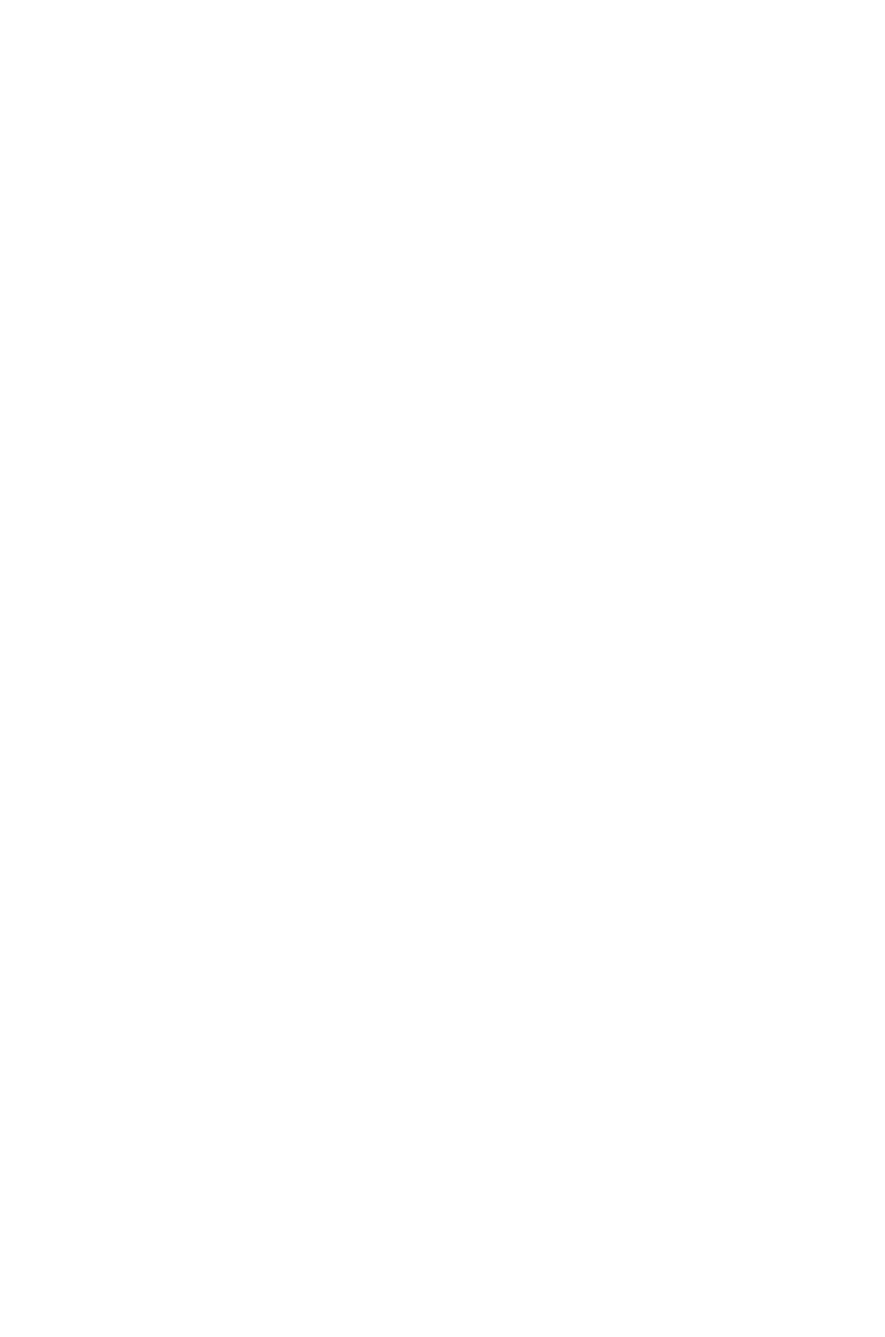
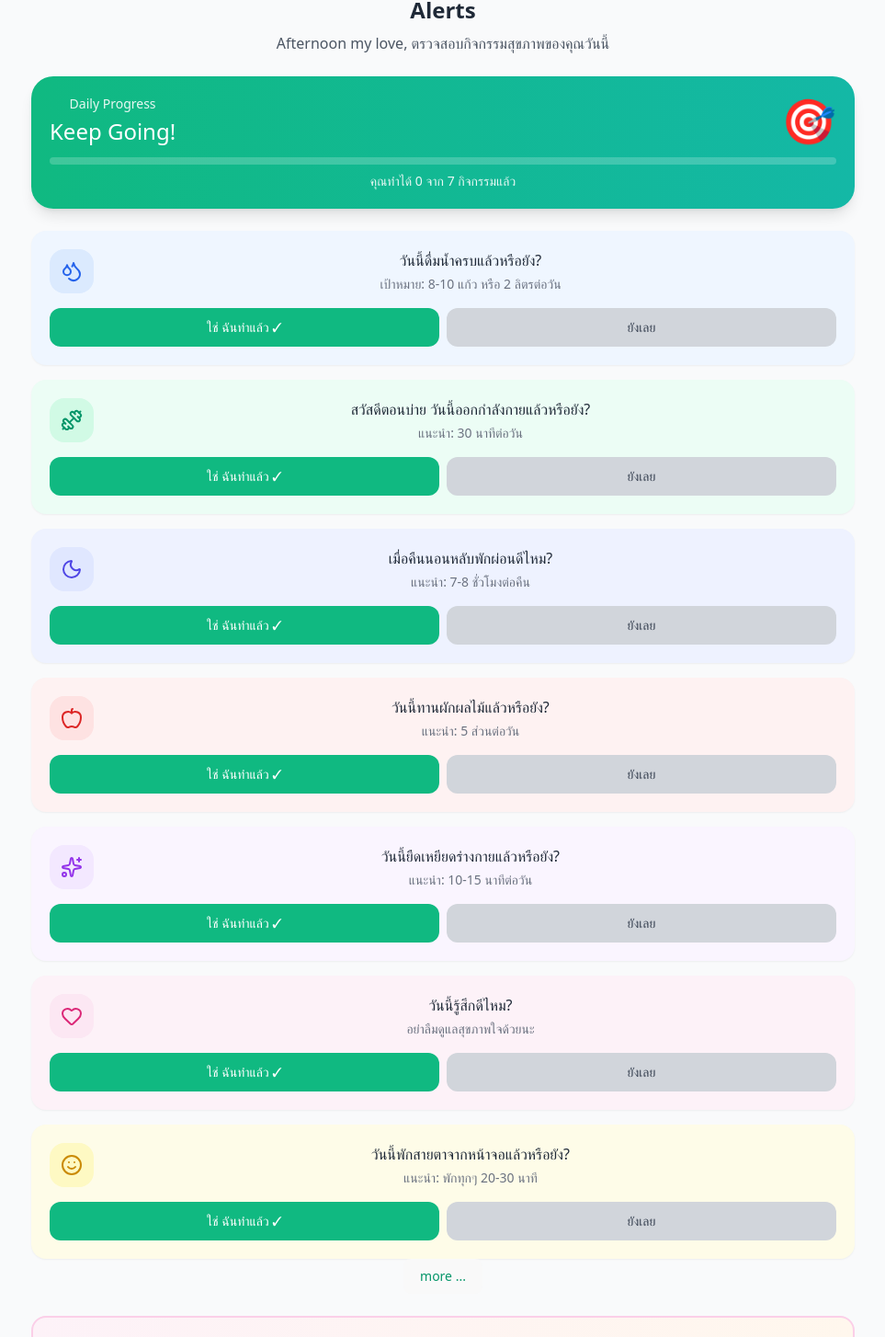
Before and after one commit to PatcharaSudLor/React-Web-Selfcare-Front, a React (Vite) app in the folder selfcare-frontend/: page /alerts in a window 1280 px wide. Before the commit this address had no page. Shown: the part 133-1587 px from the top of the page at 92% size, without its empty margins (158-1121 px from the left). Before the commit the page ends 800 px from the top, so only its background shows below. Built offline with nearby package versions, Linux system fonts and the light colour scheme.

Commit message:
alert-firstver

```diff
--- a/selfcare-frontend/src/App.tsx
+++ b/selfcare-frontend/src/App.tsx
@@ -23,6 +23,7 @@ import ProfilePage from './components/pages/ProfilePage'
 import TipsPage from './components/pages/TipsPage'
 import type { Tip } from './components/pages/TipsPage'
 import TipDetailPage from './components/pages/TipDetailPage'
+import AlertPage from './components/pages/AlertPage'
 import type { WeeklyWorkoutPlan } from './utils/workoutGenerator'
 import './App.css'
 import { useState } from 'react'
@@ -98,6 +99,7 @@ function AppContent() {
       {/* Pages within MainLayout */}
       <Route element={<MainLayout currentPage={location.pathname} onNavigate={(path) => navigate(path)} onLogout={handleLogout} />}>
         <Route path="/home" element={<HomePage />} />
+        <Route path="/alerts" element={<AlertPage />} />
         <Route path="/profile" element={<ProfilePage onBack={() => navigate('/home')} profileImage="https://api.dicebear.com/7.x/avataaars/svg?seed=default" onLogout={handleLogout} />} />
         <Route path="/meals" element={<MealPlanner onBack={() => navigate('/home')} onGeneratePlan={(data) => { setMealPlanData(data); navigate('/meals/schedule'); }} />} />
         <Route path="/workouts" element={<WorkoutPlanner onBack={() => navigate('/home')} onGeneratePlan={(data) => { setWorkoutPlanData(data); navigate('/workouts/schedule'); }} />} />
--- /dev/null
+++ b/selfcare-frontend/src/components/pages/AlertPage.tsx
@@ -0,0 +1,282 @@
+import { useState } from 'react';
+import { Droplets, Dumbbell, Moon, Apple, Smile, Sparkles, Heart } from 'lucide-react';
+import { div } from 'framer-motion/m';
+
+interface Alert {
+  id: string;
+  icon: React.ReactNode;
+  iconColor: string;
+  bgColor: string;
+  question: string;
+  questionTh: string;
+  detail?: string;
+  category: string;
+}
+
+interface AlertCardProps {
+  alert: Alert;
+  answered: 'yes' | 'no' | null;
+  onAnswer: (alertId: string, answer: 'yes' | 'no') => void;
+  onEdit: (alertId: string) => void;
+}
+
+function AlertCard({ alert, answered, onAnswer, onEdit }: AlertCardProps) {
+  const handleAnswer = (answer: 'yes' | 'no') => {
+    onAnswer(alert.id, answer);
+  };
+
+  const handleEdit = () => {
+    onEdit(alert.id);
+  };
+
+  return (
+    <div className={`${alert.bgColor} rounded-2xl p-5 shadow-sm transition-all ${answered ? 'scale-[0.98]' : ''}`}>
+      {/* Icon and Question */}
+      <div className="flex items-start gap-3 mb-4">
+        <div className={`w-12 h-12 ${alert.iconColor} rounded-2xl flex items-center justify-center flex-shrink-0`}>
+          {alert.icon}
+        </div>
+        <div className="flex-1">
+          <p className="text-gray-800 mb-1">{alert.questionTh}</p>
+          {alert.detail && (
+            <p className="text-sm text-gray-500">{alert.detail}</p>
+          )}
+        </div>
+      </div>
+
+      {/* Answer Buttons or Response */}
+      {!answered ? (
+        <div className="flex gap-2">
+          <button
+            onClick={() => handleAnswer('yes')}
+            className="flex-1 bg-emerald-500 hover:bg-emerald-600 text-white py-2.5 rounded-xl transition-colors text-sm"
+          >
+            ใช่ ฉันทำแล้ว ✓
+          </button>
+          <button
+            onClick={() => handleAnswer('no')}
+            className="flex-1 bg-gray-300 hover:bg-gray-400 text-gray-700 py-2.5 rounded-xl transition-colors text-sm"
+          >
+            ยังเลย
+          </button>
+        </div>
+      ) : (
+        <div className="flex gap-2">
+          <div
+            className={`flex-1 text-center py-2.5 rounded-xl ${
+              answered === 'yes'
+                ? 'bg-emerald-100 text-emerald-700'
+                : 'bg-orange-100 text-orange-700'
+            }`}
+          >
+            {answered === 'yes' ? (
+              <span>เยี่ยมมาก! 🎉</span>
+            ) : (
+              <span>ไว้ครั้งหน้านะ! 💪</span>
+            )}
+          </div>
+          <button
+            onClick={handleEdit}
+            className="flex-shrink-0 px-4 bg-gray-200 hover:bg-gray-300 text-gray-700 py-2.5 rounded-xl transition-colors text-sm font-medium"
+          >
+            แก้ไข
+          </button>
+        </div>
+      )}
+    </div>
+  );
+}
+
+export default function AlertPage() {
+  const currentHour = new Date().getHours();
+  const greeting = currentHour < 12 ? 'Morning' : currentHour < 18 ? 'Afternoon' : 'Evening';
+  const greetingTh = currentHour < 12 ? 'สวัสดีตอนเช้า' : currentHour < 18 ? 'สวัสดีตอนบ่าย' : 'สวัสดีตอนเย็น';
+
+  const [completedCount, setCompletedCount] = useState(0);
+  const [answeredAlerts, setAnsweredAlerts] = useState<Record<string, 'yes' | 'no'>>({});
+
+  const alerts: Alert[] = [
+    {
+      id: '1',
+      icon: <Droplets className="w-6 h-6 text-blue-600" />,
+      iconColor: 'bg-blue-100',
+      bgColor: 'bg-blue-50',
+      question: 'Do you drink water yet?',
+      questionTh: 'วันนี้ดื่มน้ำครบแล้วหรือยัง?',
+      detail: 'เป้าหมาย: 8-10 แก้ว หรือ 2 ลิตรต่อวัน',
+      category: 'hydration',
+    },
+    {
+      id: '2',
+      icon: <Dumbbell className="w-6 h-6 text-emerald-600" />,
+      iconColor: 'bg-emerald-100',
+      bgColor: 'bg-emerald-50',
+      question: 'Do you exercise today?',
+      questionTh: `${greetingTh} วันนี้ออกกำลังกายแล้วหรือยัง?`,
+      detail: 'แนะนำ: 30 นาทีต่อวัน',
+      category: 'exercise',
+    },
+    {
+      id: '3',
+      icon: <Moon className="w-6 h-6 text-indigo-600" />,
+      iconColor: 'bg-indigo-100',
+      bgColor: 'bg-indigo-50',
+      question: 'Did you sleep well last night?',
+      questionTh: 'เมื่อคืนนอนหลับพักผ่อนดีไหม?',
+      detail: 'แนะนำ: 7-8 ชั่วโมงต่อคืน',
+      category: 'sleep',
+    },
+    {
+      id: '4',
+      icon: <Apple className="w-6 h-6 text-red-600" />,
+      iconColor: 'bg-red-100',
+      bgColor: 'bg-red-50',
+      question: 'Have you eaten fruits today?',
+      questionTh: 'วันนี้ทานผักผลไม้แล้วหรือยัง?',
+      detail: 'แนะนำ: 5 ส่วนต่อวัน',
+      category: 'nutrition',
+    },
+    {
+      id: '5',
+      icon: <Sparkles className="w-6 h-6 text-purple-600" />,
+      iconColor: 'bg-purple-100',
+      bgColor: 'bg-purple-50',
+      question: 'Did you stretch today?',
+      questionTh: 'วันนี้ยืดเหยียดร่างกายแล้วหรือยัง?',
+      detail: 'แนะนำ: 10-15 นาทีต่อวัน',
+      category: 'stretching',
+    },
+    {
+      id: '6',
+      icon: <Heart className="w-6 h-6 text-pink-600" />,
+      iconColor: 'bg-pink-100',
+      bgColor: 'bg-pink-50',
+      question: 'How are you feeling today?',
+      questionTh: 'วันนี้รู้สึกดีไหม?',
+      detail: 'อย่าลืมดูแลสุขภาพใจด้วยนะ',
+      category: 'mental',
+    },
+    {
+      id: '7',
+      icon: <Smile className="w-6 h-6 text-yellow-600" />,
+      iconColor: 'bg-yellow-100',
+      bgColor: 'bg-yellow-50',
+      question: 'Did you take a break?',
+      questionTh: 'วันนี้พักสายตาจากหน้าจอแล้วหรือยัง?',
+      detail: 'แนะนำ: พักทุกๆ 20-30 นาที',
+      category: 'rest',
+    },
+  ];
+
+  const handleAlertAnswer = (alertId: string, answer: 'yes' | 'no') => {
+    const previousAnswer = answeredAlerts[alertId];
+
+    // If answering 'yes'
+    if (answer === 'yes') {
+      // Only increase count if it wasn't 'yes' before
+      if (previousAnswer !== 'yes') {
+        setCompletedCount((prev) => prev + 1);
+      }
+    }
+    // If answering 'no'
+    else {
+      // Only decrease count if it was 'yes' before
+      if (previousAnswer === 'yes') {
+        setCompletedCount((prev) => prev - 1);
+      }
+    }
+
+    // Update the answered state
+    setAnsweredAlerts((prev) => ({
+      ...prev,
+      [alertId]: answer,
+    }));
+  };
+
+  const handleEditAlert = (alertId: string) => {
+    const previousAnswer = answeredAlerts[alertId];
+
+    // If it was 'yes', decrease count
+    if (previousAnswer === 'yes') {
+      setCompletedCount((prev) => prev - 1);
+    }
+
+    // Remove the answered status
+    setAnsweredAlerts((prev) => {
+      const updated = { ...prev };
+      delete updated[alertId];
+      return updated;
+    });
+  };
+
+  const progressPercentage = (completedCount / alerts.length) * 100;
+
+  return (
+    <div className="w-full max-w-4xl mx-auto">
+      {/* Header */}
+      <div className="mb-6">
+        <h2 className="text-2xl font-bold text-gray-800 mb-2">Alerts</h2>
+        <p className="text-gray-600">
+          {greeting} my love, ตรวจสอบกิจกรรมสุขภาพของคุณวันนี้
+        </p>
+      </div>
+
+      {/* Stats Summary */}
+      <div className="bg-gradient-to-r from-emerald-500 to-teal-500 rounded-3xl p-5 mb-6 text-white shadow-lg">
+        <div className="flex items-center justify-between mb-3">
+          <div>
+            <p className="text-sm opacity-90 mb-1">Daily Progress</p>
+            <p className="text-2xl">Keep Going!</p>
+          </div>
+          <div className="text-5xl">🎯</div>
+        </div>
+        <div className="bg-white bg-opacity-20 rounded-full h-2 overflow-hidden">
+          <div
+            className="bg-white h-full rounded-full transition-all duration-300"
+            style={{ width: `${progressPercentage}%` }}
+          ></div>
+        </div>
+        <p className="text-sm mt-2 opacity-90">คุณทำได้ {completedCount} จาก {alerts.length} กิจกรรมแล้ว</p>
+      </div>
+
+      {/* Alert Cards */}
+      <div className="space-y-4">
+        {alerts.map((alert) => (
+          <AlertCard
+            key={alert.id}
+            alert={alert}
+            answered={answeredAlerts[alert.id] || null}
+            onAnswer={handleAlertAnswer}
+            onEdit={handleEditAlert}
+          />
+        ))}
+      </div>
+
+      {/* Load More */}
+      <div className="text-center">
+        <button className="text-emerald-600 hover:text-emerald-700 text-sm py-2">
+          more ...
+        </button>
+      </div>
+
+      {/* Motivational Quote */}
+  <div className="mt-6 bg-gradient-to-r from-pink-50 to-orange-50 rounded-2xl p-5 border-2 border-pink-200">
+  <div className="flex items-start gap-3">
+
+    <div className="text-3xl mt-1">💡</div>
+
+    <div className="flex flex-col">
+      <p className="text-gray-800 text-sm text-left font-semibold m-0 leading-tight -ml-1">
+        Quote of the Day
+      </p>
+
+      <p className="text-sm text-left text-gray-600 italic m-0">
+        "การดูแลสุขภาพของตัวเองคือการลงทุนที่คุ้มค่าที่สุด"
+      </p>
+    </div>
+
+  </div>
+</div>
+    </div>
+  );
+}
```
